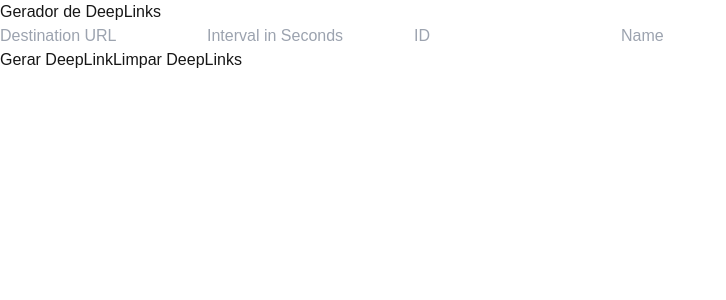
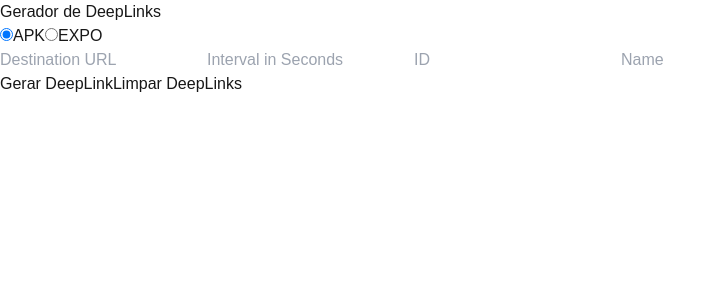
Before and after one commit to samusar/flw-deeplink--genarator, a Next.js app: page / in a window 1280 px wide. Shown: the top 300 px of the page, without its empty margins (0-726 px from the left). Built offline with nearby package versions, Linux system fonts and the light colour scheme.

Commit message:
add local deeplink

```diff
--- a/src/app/page.tsx
+++ b/src/app/page.tsx
@@ -4,22 +4,33 @@ import { useState, useEffect } from "react";
 import Cookies from "js-cookie";
 import { Input } from "../components/ui/Input";
 import { Button } from "../components/ui/Button";
+import RadioButtonGroup from "@/components/ui/RadioGroup";
+
+type DeeplinkType = 'flwconnect' | 'exp';
+type IpType = string | null;
 
 interface Deeplink {
   destinationUrl: string;
   intervalInSeconds: string;
   id: string;
   name: string;
+  type: DeeplinkType;
+  ipLocal: IpType;
+}
+
+const EMPTY_DEEPLINK: Deeplink = {
+  destinationUrl: "",
+  intervalInSeconds: "",
+  id: "",
+  name: "",
+  type: 'flwconnect',
+  ipLocal: null,
 }
 
 export default function DeepLinkGenerator() {
   const [deeplinks, setDeeplinks] = useState<Deeplink[]>([]);
-  const [formData, setFormData] = useState<Deeplink>({
-    destinationUrl: "",
-    intervalInSeconds: "",
-    id: "",
-    name: "",
-  });
+
+  const [formData, setFormData] = useState<Deeplink>(EMPTY_DEEPLINK);
 
   useEffect(() => {
     const storedLinks = Cookies.get("deeplinks");
@@ -33,12 +44,13 @@ export default function DeepLinkGenerator() {
   };
 
   const generateDeeplink = () => {
-    const { destinationUrl, intervalInSeconds, id, name } = formData;
-    if (!destinationUrl || !intervalInSeconds || !id || !name) return;
+    const { destinationUrl, intervalInSeconds, id, name, type, ipLocal } = formData;
+    if (!destinationUrl || !intervalInSeconds || !id || !name || (type === 'exp' && !ipLocal) ) return;
 
     const updatedDeeplinks = [...deeplinks, { ...formData }];
     setDeeplinks(updatedDeeplinks);
     Cookies.set("deeplinks", JSON.stringify(updatedDeeplinks), { expires: 7 });
+    setFormData(EMPTY_DEEPLINK)
   };
 
   const clearDeeplinks = () => {
@@ -46,10 +58,20 @@ export default function DeepLinkGenerator() {
     Cookies.remove("deeplinks");
   };
 
+  const handleCopy = (url: string) => {
+    navigator.clipboard.writeText(url).then(() => {
+      alert("Link copiado para a área de transferência!");
+    }).catch(() => {
+      alert("Falha ao copiar o link.");
+    });
+  };
+
   return (
     <div className="p-4 max-w-lg mx-auto">
       <h1 className="text-xl font-bold mb-4">Gerador de DeepLinks</h1>
       <div className="space-y-2">
+        <RadioButtonGroup name="type" value={formData.type} options={[{ display: 'APK', value: 'flwconnect' }, { display: 'EXPO', value: 'exp'}]} onChange={handleChange} defaultValue={formData.type} />
+        {formData.type === 'exp' && <Input name="typeComplement" placeholder="IP local" value={formData.ipLocal || ''} onChange={handleChange} />}
         <Input name="destinationUrl" placeholder="Destination URL" value={formData.destinationUrl} onChange={handleChange} />
         <Input name="intervalInSeconds" placeholder="Interval in Seconds" value={formData.intervalInSeconds} onChange={handleChange} />
         <Input name="id" placeholder="ID" value={formData.id} onChange={handleChange} />
@@ -60,13 +82,19 @@ export default function DeepLinkGenerator() {
         </div>
       </div>
       <ul className="mt-4 space-y-2">
-        {deeplinks.map((link, index) => (
-          <li key={index} className="p-2 bg-gray-100 rounded">
-            <a href={`flwconnect://instructions?destinationUrl=${encodeURIComponent(link.destinationUrl)}&intervalInSeconds=${link.intervalInSeconds}&id=${link.id}&name=${encodeURIComponent(link.name)}`} className="text-blue-500 underline" target="_blank" rel="noopener noreferrer">
+        {deeplinks.map((link, index) => {
+          const urlDeeplink = `${formData.type !== 'exp' ? 'flwconnect://instructions' : `exp://${link.ipLocal}:19000/@samusar16/flwconnect`}?destinationUrl=${encodeURIComponent(link.destinationUrl)}&intervalInSeconds=${link.intervalInSeconds}&id=${link.id}&name=${encodeURIComponent(link.name)}`
+
+          return (
+          <li key={index} className="p-2 bg-gray-100 rounded flex flex-col items-stretch">
+            <a href={urlDeeplink} className="text-blue-500 underline" target="_blank" rel="noopener noreferrer">
               {link.name} - {link.id}
             </a>
+            <Button onClick={() => handleCopy(urlDeeplink)} className="mt-2 w-full text-left">
+              Copiar Link
+            </Button>
           </li>
-        ))}
+        )})}
       </ul>
     </div>
   );
--- /dev/null
+++ b/src/components/ui/RadioGroup.tsx
@@ -0,0 +1,53 @@
+import { ChangeEvent, useState, useEffect } from "react";
+
+type RadioButtonGroupProps<T> = React.InputHTMLAttributes<HTMLInputElement> & {
+  options: { display: string; value: T }[];
+  onChangeValue?: (value: T) => void;
+  defaultValue?: T;
+};
+
+export default function RadioButtonGroup<T>({
+  options,
+  onChangeValue,
+  defaultValue,
+  onChange,
+  ...rest
+}: RadioButtonGroupProps<T>) {
+  const [selected, setSelected] = useState<T | undefined>(defaultValue);
+
+  // Atualiza o valor selecionado caso o defaultValue seja alterado
+  useEffect(() => {
+    setSelected(defaultValue);
+  }, [defaultValue]);
+
+  const handleChange = (value: T, event: ChangeEvent<HTMLInputElement>) => {
+    setSelected(value);
+    if (onChangeValue) onChangeValue(value);
+    if (onChange) onChange(event);
+  };
+
+  return (
+    <div className="flex space-x-4">
+      {options.map((option) => (
+        <label
+          key={String(option.value)}
+          className={`cursor-pointer px-4 py-2 border rounded-lg transition-all ${
+            selected === option.value
+              ? "bg-blue-500 text-white border-blue-500"
+              : "bg-white text-gray-700 border-gray-300"
+          }`}
+        >
+          <input
+            {...rest}
+            type="radio"
+            value={String(option.value)}
+            checked={selected === option.value}
+            onChange={(e) => handleChange(option.value, e)}
+            className="hidden"
+          />
+          {option.display}
+        </label>
+      ))}
+    </div>
+  );
+}
```
